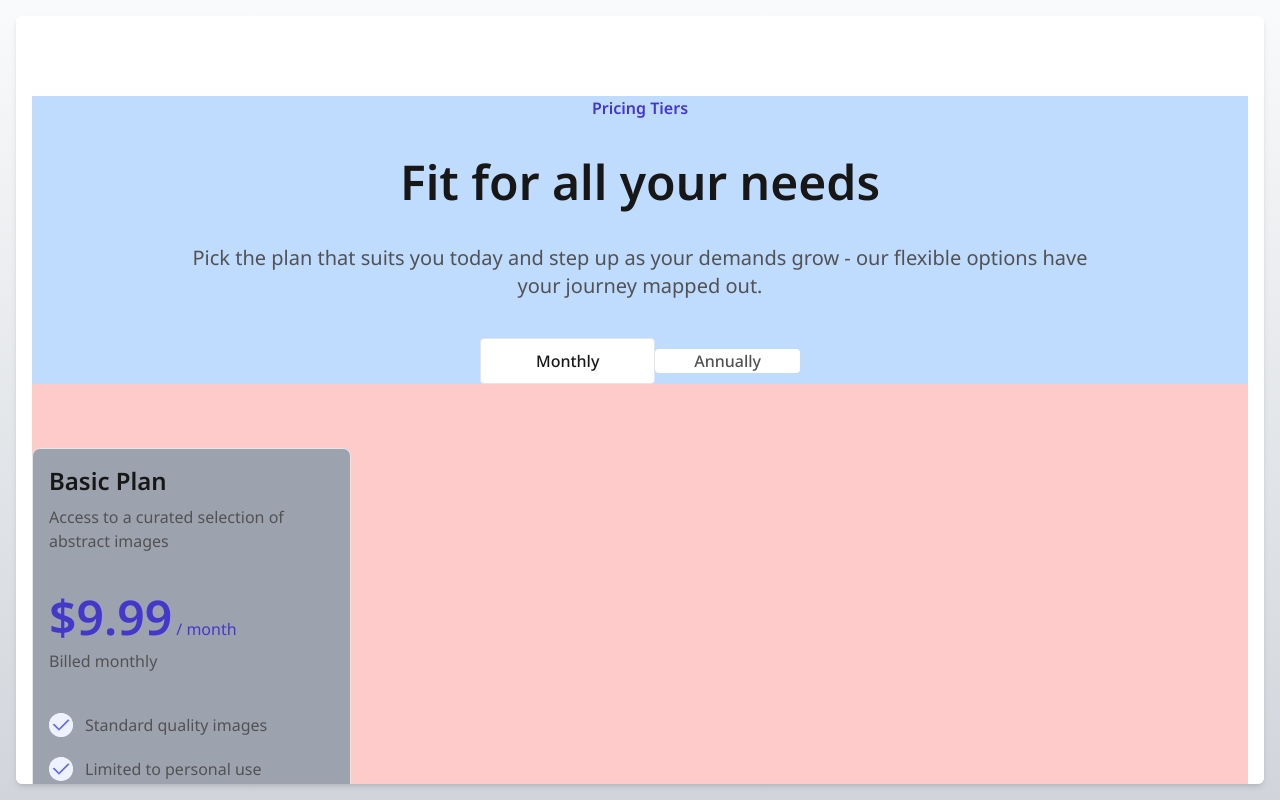
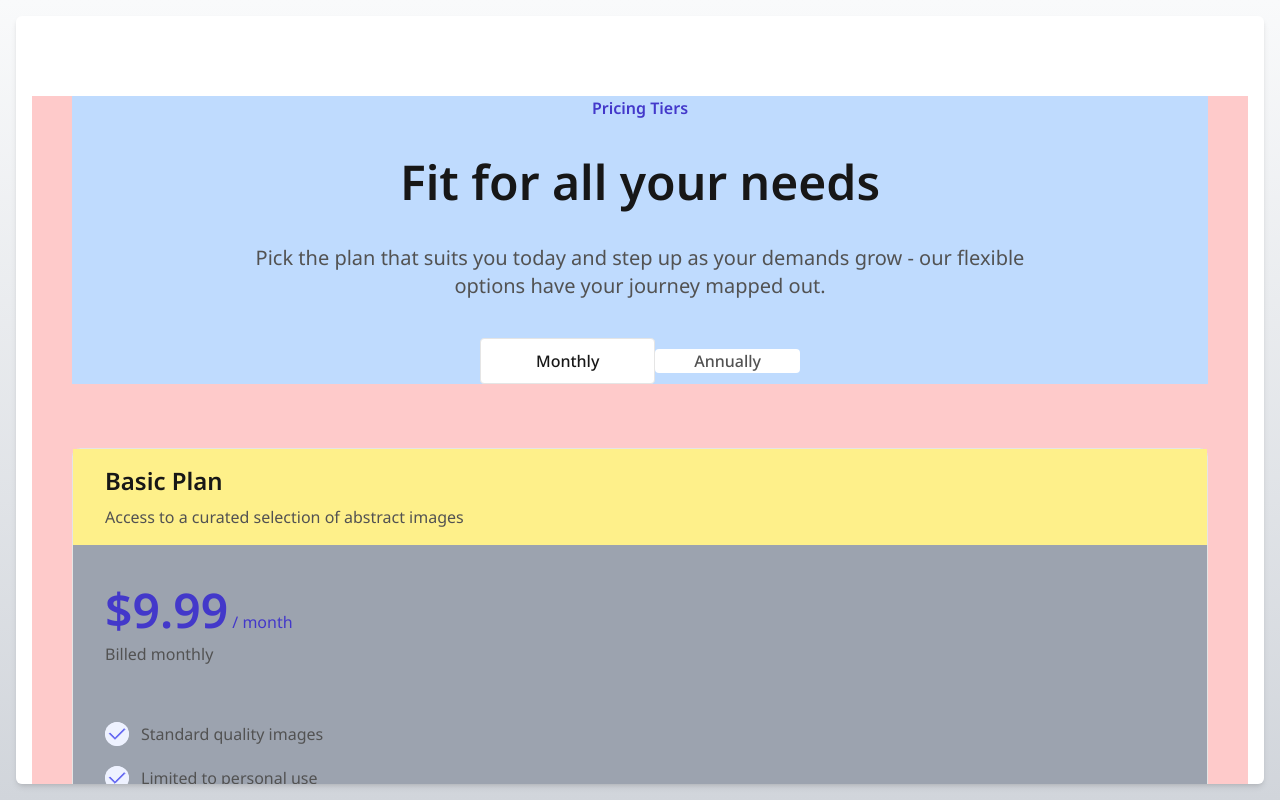
Before and after one commit to guizzettic/gfe-signin, a React (Vite) app in the folder client/: page /pricing in a window 1280 px wide. Built offline with nearby package versions, Linux system fonts and the light colour scheme.

Commit message:
tablet responsiveness for subscriptions

```diff
--- a/client/src/Pricing/components/Subscription.tsx
+++ b/client/src/Pricing/components/Subscription.tsx
@@ -9,7 +9,7 @@ const Subscription: React.FC<SubscriptionProps> = ({ plan }) => {
   const { name, planDescription, price, popular, planBenefit } = plan;
 
   return (
-    <div className="flex w-[319px] flex-col justify-between gap-2 self-stretch rounded-lg border-[0.5px] border-solid border-neutral-200 bg-gray-400">
+    <div className="flex flex-col justify-between gap-2 self-stretch rounded-lg border-[0.5px] border-solid border-neutral-200 bg-gray-400 md:min-h-[532px]">
       {popular && (
         <div className="flex items-center justify-center rounded-tl-md rounded-tr-md bg-indigo-50 px-2 py-4">
           <h1 className="text-center text-xl font-bold text-indigo-700">
@@ -18,14 +18,14 @@ const Subscription: React.FC<SubscriptionProps> = ({ plan }) => {
         </div>
       )}
 
-      <div className="flex flex-col gap-2 p-4">
+      <div className="flex flex-col gap-2 bg-yellow-200 p-4 md:px-8">
         <h2 className="text-2xl font-semibold text-neutral-900">{name}</h2>
         <span className="text-base font-normal text-neutral-600">
           {planDescription}
         </span>
       </div>
 
-      <div className="flex flex-col gap-2 p-4">
+      <div className="flex flex-col gap-2 p-4 md:px-8">
         <div>
           <span className="text-base font-normal text-indigo-700">
             <span className="text-5xl font-semibold text-indigo-700">
@@ -37,7 +37,7 @@ const Subscription: React.FC<SubscriptionProps> = ({ plan }) => {
         <span className="text-base font-normal text-neutral-600">{`${popular ? "Prices in USD" : "Billed monthly"}`}</span>
       </div>
 
-      <ul className="flex flex-col gap-5 self-stretch p-4">
+      <ul className="flex flex-col gap-5 self-stretch p-4 md:min-h-44 md:px-8">
         {planBenefit.map((benefit) => (
           <div className="flex items-center gap-3 self-stretch">
             <img
@@ -54,7 +54,7 @@ const Subscription: React.FC<SubscriptionProps> = ({ plan }) => {
         ))}
       </ul>
 
-      <div className="flex flex-col justify-center gap-2 self-stretch px-4 pb-4">
+      <div className="flex flex-col justify-center gap-2 self-stretch px-4 pb-4 md:px-8 md:pb-6">
         <button
           className={`rounded px-5 py-3 text-base font-medium ${popular ? "bg-indigo-700 text-white" : "bg-white text-neutral-900"}`}
         >
--- a/client/src/Pricing/pages/Pricing.tsx
+++ b/client/src/Pricing/pages/Pricing.tsx
@@ -10,7 +10,7 @@ const Pricing: React.FC = () => {
     <div className="flex h-screen w-full flex-col bg-gradient-to-b from-gray-50 to-gray-300">
       <div className="m-4 flex grow flex-col items-center overflow-y-auto rounded-md bg-white pt-12 shadow-md lg:pt-20">
         {/* container */}
-        <div className="flex w-80 flex-col gap-12 bg-red-200 md:w-[704px] lg:w-[1216px] lg:gap-16">
+        <div className="flex w-80 flex-col gap-12 bg-red-200 px-2 md:w-[704px] lg:w-[1216px] lg:gap-16 lg:px-10">
           {/* pricing content */}
           <PricingHeader
             setMonthlyPricing={setMonthlyPricing}
```
